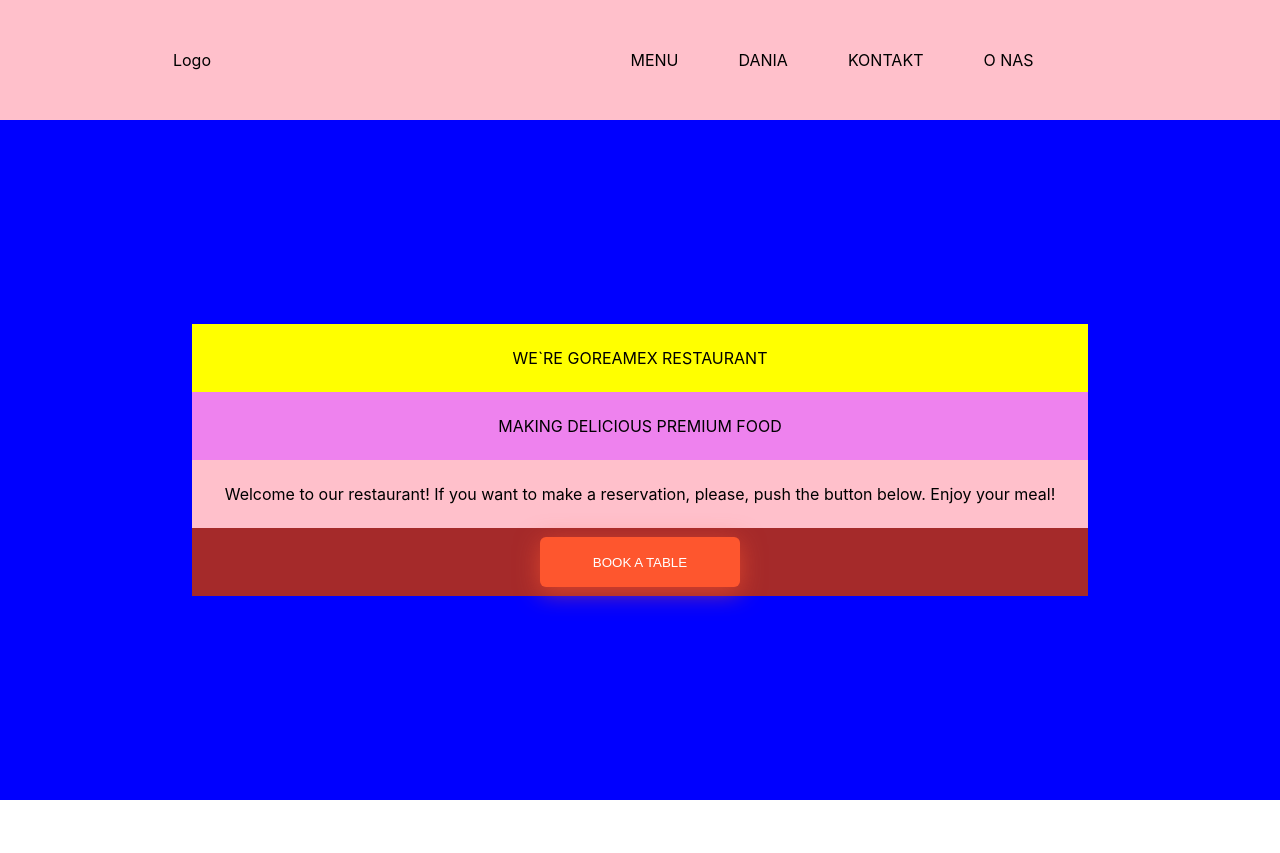
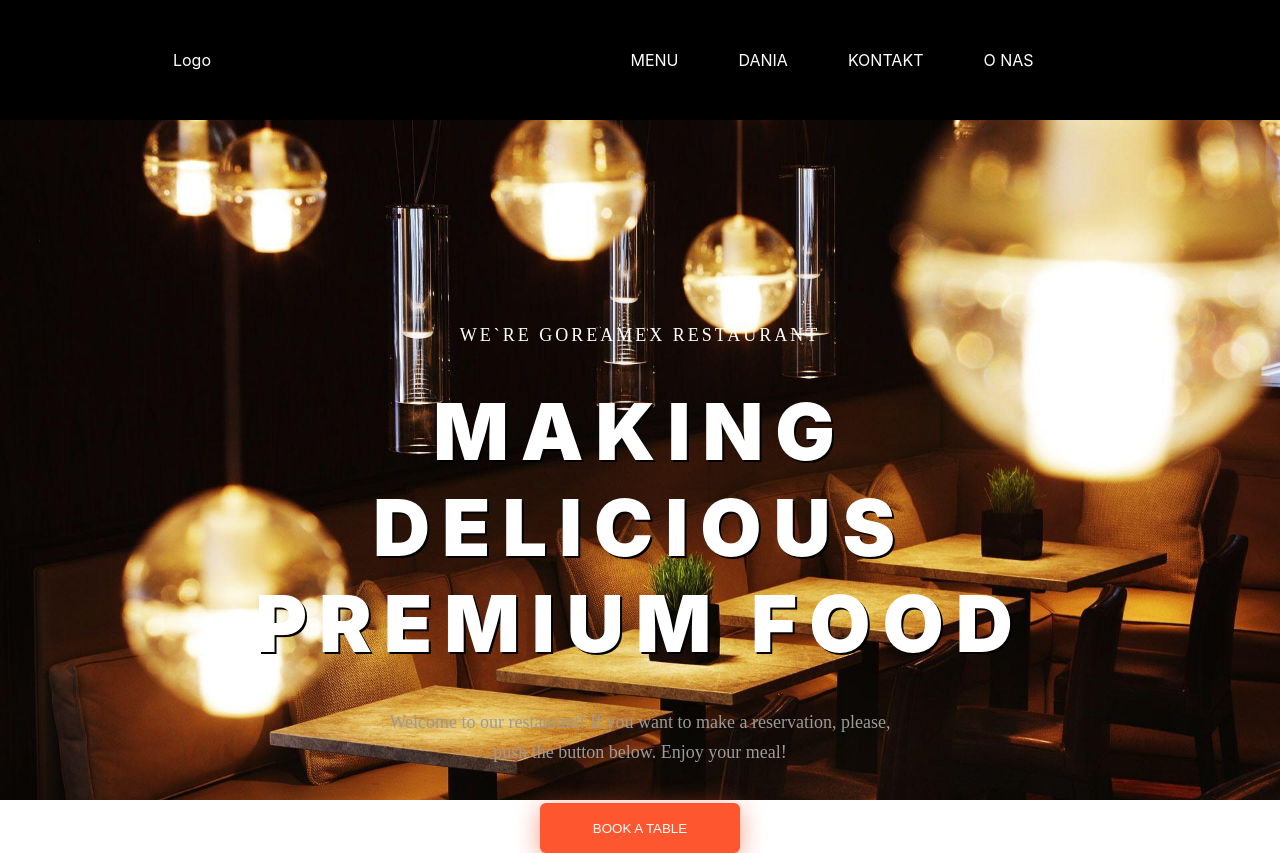
Before and after one commit to oktawia678/restaurant_page, a React (Create React App) app: page / in a window 1280 px wide. Before the commit the page ends 800 px from the top, so only its background shows below. Built offline with nearby package versions, Linux system fonts and the light colour scheme.

Commit message:
styling home page

```diff
--- a/src/App.css
+++ b/src/App.css
@@ -36,3 +36,11 @@
     transform: rotate(360deg);
   }
 }
+.title_one{
+
+  display: flex;
+  background-color:yellow;
+  flex:1;
+  justify-content:center;
+  align-items:center;
+}
--- a/src/components/header/Header.js
+++ b/src/components/header/Header.js
@@ -1,9 +1,10 @@
+import './header.css';
 export const Header = () => {
     return(
         <>
-        <div style={{display:'flex',backgroundColor:'pink',width:'100vw',height:'15vh',justifyContent:'center',alignItems:'center'}}>
-            <div style={{flexBasis: '30vw',display: 'flex',justifyContent: 'center'}}>Logo</div>
-            <div style={{flexBasis: '70vw',display:'flex',flexDirection: 'row',gap: '60px',justifyContent: 'center',textTransform:'uppercase' }}>
+        <div className='container_menu'>
+            <div className='menu_logo'>Logo</div>
+            <div className='menu_nav' >
                 <div>menu</div>
                 <div>dania</div>
                 <div>kontakt</div>
--- /dev/null
+++ b/src/components/header/header.css
@@ -0,0 +1,23 @@
+.container_menu{
+    display: flex;
+    background-color: black;
+    width: 100vw ;
+    height: 15vh ;
+    justify-content: center ;
+    align-items: center;
+}
+.menu_logo{
+    flex-basis: 30vw;
+    display: flex;
+    justify-content: center;
+    color: white;
+}
+.menu_nav{
+    flex-basis: 70vw;
+    display: flex;
+    flex-direction: row;
+    gap: 60px;
+    justify-content: center;
+    text-transform: uppercase ;
+    color: white ;
+}
--- a/src/components/section-center/SectionCenter.js
+++ b/src/components/section-center/SectionCenter.js
@@ -1,30 +1,17 @@
 import { Button } from "../button/Button";
+import "./section-center.css";
 export const SectionCenter = () => {
   return (
-    <div
-      style={{
-        display: "flex",
-        backgroundColor: "blue",
-        width: "100vw",
-        height: "85vh",
-        alignItems: "center",
-        justifyContent: "center",
-      }}
-    >
-      <div
-        style={{
-          display: "flex",
-          backgroundColor: "green",
-          width: "70%",
-          height: "40%",
-          flexDirection:'column'
-        }}
-      >
-        <div style={{ display: "flex",backgroundColor:'yellow',flex:'1',justifyContent:'center',alignItems:'center' }}>WE`RE GOREAMEX RESTAURANT</div>
-        <div style={{ display: "flex",backgroundColor:'violet',flex:'1',justifyContent:'center',alignItems:'center' }}>MAKING DELICIOUS PREMIUM FOOD</div>
-        <div style={{ display: "flex",backgroundColor:'pink',flex:'1',justifyContent:'center',alignItems:'center' }}>Welcome to our restaurant! If you want to make a reservation, please, push the button below. Enjoy your meal!</div>
-        <div style={{ display: "flex",backgroundColor:'brown',flex:'1',justifyContent:'center',alignItems:'center' }}>
-            <Button/>
+    <div className="container">
+      <div className="container_for_four_elements">
+        <div className="title_one">WE`RE GOREAMEX RESTAURANT</div>
+        <div className="title_two">MAKING DELICIOUS <br/> PREMIUM FOOD</div>
+        <div className="title_three">
+          Welcome to our restaurant! If you want to make a reservation, please, <br/>
+          push the button below. Enjoy your meal!
+        </div>
+        <div className="title_four">
+          <Button />
         </div>
       </div>
     </div>
--- /dev/null
+++ b/src/components/section-center/section-center.css
@@ -0,0 +1,66 @@
+.title_one{
+
+    display: flex;
+    background-color:transparent;
+    flex:1;
+    justify-content:center;
+    align-items:center;
+    line-height: 23.4px;
+    text-align: center;
+    font-size: 18px;
+    font-weight: 400;
+    letter-spacing: 3px;
+    color: white;
+    font-family: 'Lato,sans-serif';
+  }
+  .title_two{
+    display: flex;
+    background-color: transparent;
+    flex:1;
+    justify-content:center;
+    align-items:center;
+    font-size: 79px;
+    text-align: center;
+    letter-spacing: 12px;
+    font-weight: 900;
+    color: white;
+    text-shadow: 2px 2px black;
+  }
+  .title_three{
+    display: flex;
+    background-color:transparent;
+    flex:1;
+    justify-content:center;
+    align-items:center;
+    text-align: center;
+    font-size: 18px;
+    line-height: 30px;
+    font-family: 'Helvetica Neue,Helvetica,Arial,sans-serif';
+    font-weight: 400;
+    color: #9b9b9b ;
+  }
+  .title_four{
+    display: flex;
+    background-color:transparent;
+    flex:1;
+    justify-content:center;
+    align-items:center;
+  }
+  .container_for_four_elements{
+    display: flex;
+          background-color: transparent ;
+          width: 70% ;
+          height: 40% ;
+          flex-direction: column ;
+          gap: 36px;
+  }
+  .container{
+    display: flex ;
+
+        width: 100vw ;
+        height: 85vh ;
+        align-items: center ;
+        justify-content: center ;
+        background-image: url("../../background_home_page.jpg");
+        background-size: cover;
+  }
```
Also changed, not shown: src/background_home_page.jpg (added).
